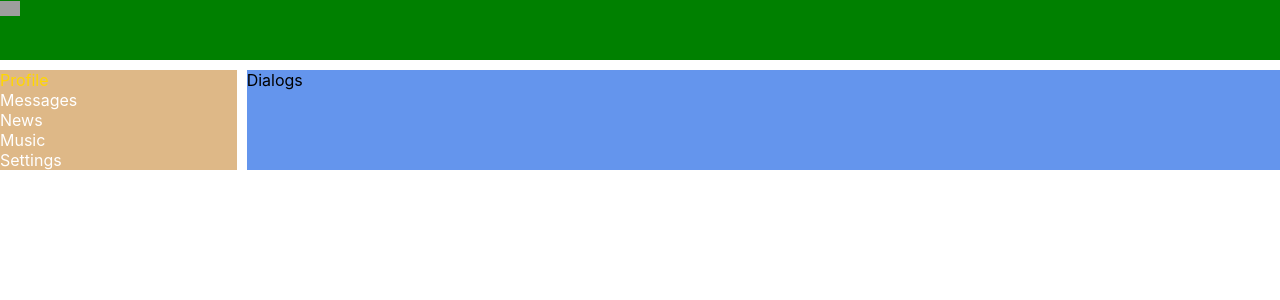
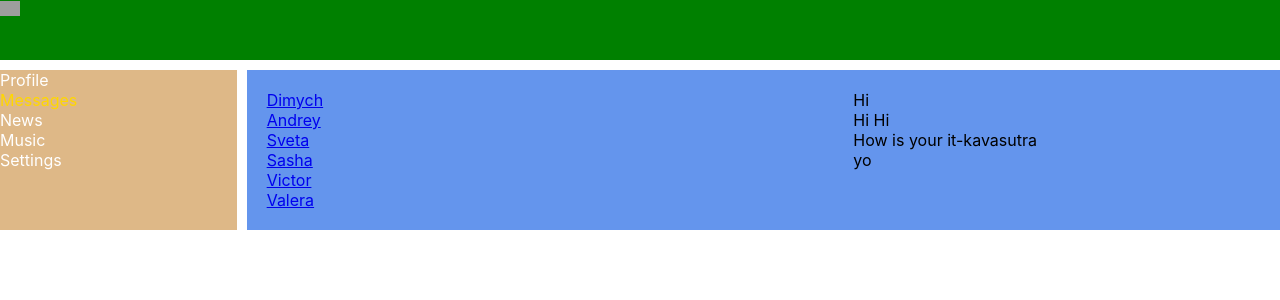
Before and after one commit to xyzimusic/samurai-way, a React (Create React App) app: page /dialogs in a window 1280 px wide. Shown: the top 300 px of the page. Built offline with nearby package versions, Linux system fonts and the light colour scheme; grey boxes are pictures that could not be loaded.

Commit message:
samurai-way-23

```diff
--- a/src/App.css
+++ b/src/App.css
@@ -13,4 +13,5 @@
 .app-wrapper-content {
     grid-area: content;
     background-color: cornflowerblue;
+    padding: 10px;
 }
--- a/src/App.tsx
+++ b/src/App.tsx
@@ -4,6 +4,7 @@ import {Dialogs} from './components/Dialogs/Dialogs';
 import Header from './components/Header/Header';
 import Navbar from './components/Navbar/Navbar';
 import Profile from './components/Profile/Profile';
+import {Route} from 'react-router-dom';
 
 const App = () => {
     return (
@@ -11,11 +12,15 @@ const App = () => {
             <Header/>
             <Navbar/>
             <div className="app-wrapper-content">
-                <Dialogs></Dialogs>
+                <Route component={Dialogs} path='/dialogs'/>
+                <Route component={Profile} path='/profile'/>
+                <Route component={Profile} path='/news'/>
+                <Route component={Profile} path='/music'/>
             </div>
             {/*<Profile/>*/}
         </div>
     );
 }
 
+
 export default App;
--- a/src/components/Dialogs/Dialogs.module.css
+++ b/src/components/Dialogs/Dialogs.module.css
@@ -0,0 +1,20 @@
+.dialogs {
+    display: grid;
+    grid-template-columns: 1fr 1fr;
+}
+
+.dialogsItems {
+    padding: 10px;
+}
+
+.dialogsItems .active {
+  color: gold;
+}
+
+.messages {
+padding: 10px;
+}
+
+.messages .message {
+
+}
--- a/src/components/Dialogs/Dialogs.tsx
+++ b/src/components/Dialogs/Dialogs.tsx
@@ -1,10 +1,49 @@
-import React from 'react';
+import React, {FC} from 'react';
+import {NavLink} from 'react-router-dom';
 import s from './Dialogs.module.css'
+
+
+export type DialogItemType = {
+    id: string
+    name: string
+}
+const DialogItem: FC<DialogItemType> = (props) => {
+    const {name, id} = props
+    let path = `/dialogs/${id}`
+    return (
+        <div className={s.dialog + ' ' + s.active}>
+            <NavLink to={path}>{name}</NavLink>
+        </div>
+    )
+}
+
+export type MessageType = {
+    text: string
+}
+const Message:FC<MessageType> =(props) =>{
+    const {text} = props
+    return(
+        <div className={s.message}>{text}</div>
+    )
+}
 
 export const Dialogs = () => {
     return (
-        <div>
-            Dialogs
+        <div className={s.dialogs}>
+            <div className={s.dialogsItems}>
+                <DialogItem name={'Dimych'} id="1"></DialogItem>
+                <DialogItem name={'Andrey'} id="2"></DialogItem>
+                <DialogItem name={'Sveta'} id="3"></DialogItem>
+                <DialogItem name={'Sasha'} id="4"></DialogItem>
+                <DialogItem name={'Victor'} id="5"></DialogItem>
+                <DialogItem name={'Valera'} id="6"></DialogItem>
+            </div>
+            <div className={s.messages}>
+                <Message text={'Hi'}></Message>
+                <Message text={'Hi Hi'}></Message>
+                <Message text={'How is your it-kavasutra'}></Message>
+                <Message text={'yo'}></Message>
+            </div>
         </div>
     );
 };
--- a/src/components/Navbar/Navbar.module.css
+++ b/src/components/Navbar/Navbar.module.css
@@ -3,10 +3,11 @@
     background-color: burlywood;
 }
 
-.item {
+.item a {
     color: white;
+    text-decoration: none;
 }
 
-.active {
+.item a.active {
     color: gold;
 }
--- a/src/components/Navbar/Navbar.tsx
+++ b/src/components/Navbar/Navbar.tsx
@@ -1,23 +1,24 @@
 import React from 'react';
 import s from './Navbar.module.css'
+import {NavLink} from 'react-router-dom';
 
 const Navbar = () => {
     return (
         <nav className={s.nav}>
             <div className={`${s.item} ${s.active}`}>
-                <a>Profile</a>
+                <NavLink to='/profile' activeClassName={s.active}>Profile</NavLink>
             </div>
             <div className={s.item}>
-                <a> Messages</a>
+                <NavLink to='/dialogs' activeClassName={s.active}> Messages</NavLink>
             </div>
             <div className={s.item}>
-                <a> News</a>
+                <NavLink to='/news' activeClassName={s.active}> News</NavLink>
             </div>
             <div className={s.item}>
-                <a> Music</a>
+                <NavLink to='/music' activeClassName={s.active}> Music</NavLink>
             </div>
             <div className={s.item}>
-                <a> Settings</a>
+                <NavLink to='/settings' activeClassName={s.active}> Settings</NavLink>
             </div>
         </nav>
     );
--- a/src/components/Profile/MyPosts/MyPosts.module.css
+++ b/src/components/Profile/MyPosts/MyPosts.module.css
@@ -0,0 +1,7 @@
+.postsBlock {
+    padding: 10px;
+}
+
+.posts {
+    margin-top:10px;
+}
--- a/src/components/Profile/MyPosts/MyPosts.tsx
+++ b/src/components/Profile/MyPosts/MyPosts.tsx
@@ -5,15 +5,19 @@ import Post from './Post/Post';
 
 const MyPosts = () => {
     return (
-        <div>
-            My posts
+        <div className={s.postsBlock}>
+            <h3>My posts</h3>
             <div>
-                <textarea></textarea>
-                <button>Add post</button>
+                <div>
+                    <textarea></textarea>
+                </div>
+                <div>
+                    <button>Add post</button>
+                </div>
             </div>
             <div className={s.posts}>
-                <Post message ={'Hi, How are u?'} likesCount ='23'></Post>
-                <Post message ={'It`s my first post'} likesCount ='0'></Post>
+                <Post message={'Hi, How are u?'} likesCount="23"></Post>
+                <Post message={'It`s my first post'} likesCount="0"></Post>
             </div>
         </div>
     );
--- a/src/components/Profile/Profile.tsx
+++ b/src/components/Profile/Profile.tsx
@@ -1,19 +1,12 @@
 import React from 'react';
 import s from './Profile.module.css'
 import MyPosts from './MyPosts/MyPosts';
+import ProfileInfo from './ProfileInfo/ProfileInfo';
 
 const Profile = () => {
     return (
         <div className={s.content}>
-            <div>
-                <img
-                    src="https://yt3.googleusercontent.com/ytc/AL5GRJVUcTKds2cadtIwr_HWNgl8Lon_M8MEyPu0uKPL1A=s900-c-k-c0x00ffffff-no-rj"
-                    alt="avatar"
-                />
-            </div>
-            <div className="avatar">
-                avatar + description
-            </div>
+            <ProfileInfo></ProfileInfo>
             <MyPosts></MyPosts>
         </div>
     );
--- /dev/null
+++ b/src/components/Profile/ProfileInfo/ProfileInfo.module.css
@@ -0,0 +1,3 @@
+.descriptionBlock {
+    padding:10px
+}
--- /dev/null
+++ b/src/components/Profile/ProfileInfo/ProfileInfo.tsx
@@ -0,0 +1,19 @@
+import React from 'react';
+import s from './ProfileInfo.module.css'
+const ProfileInfo = () => {
+    return (
+        <div>
+            <div>
+                <img
+                    src="https://yt3.googleusercontent.com/ytc/AL5GRJVUcTKds2cadtIwr_HWNgl8Lon_M8MEyPu0uKPL1A=s900-c-k-c0x00ffffff-no-rj"
+                    alt="avatar"
+                />
+            </div>
+            <div className={s.descriptionBlock}>
+                avatar + description
+            </div>
+        </div>
+    );
+};
+
+export default ProfileInfo;
--- a/src/index.tsx
+++ b/src/index.tsx
@@ -2,8 +2,12 @@ import React from 'react';
 import ReactDOM from 'react-dom';
 import './index.css';
 import App from './App';
+import {BrowserRouter} from 'react-router-dom';
 
 ReactDOM.render(
-    <App/>,
+    <BrowserRouter>
+        <App/>
+    </BrowserRouter>
+    ,
     document.getElementById('root')
 );
```
